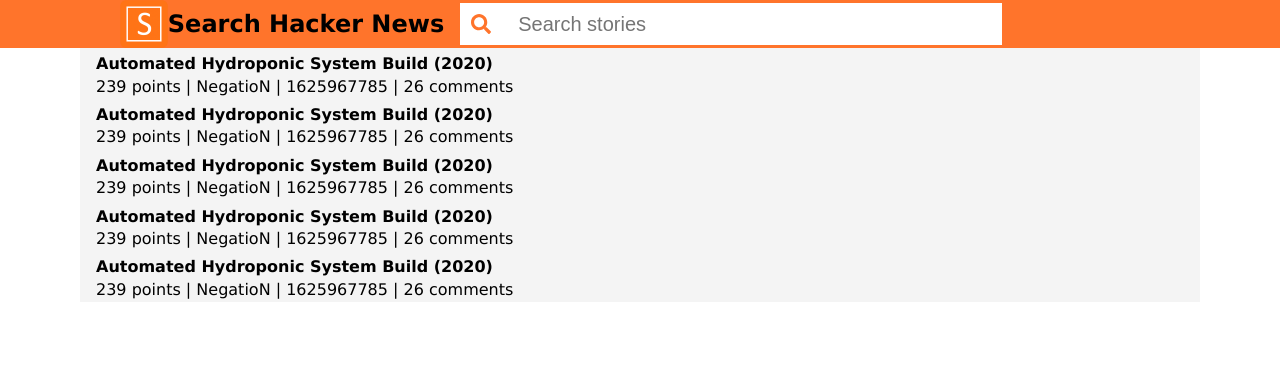
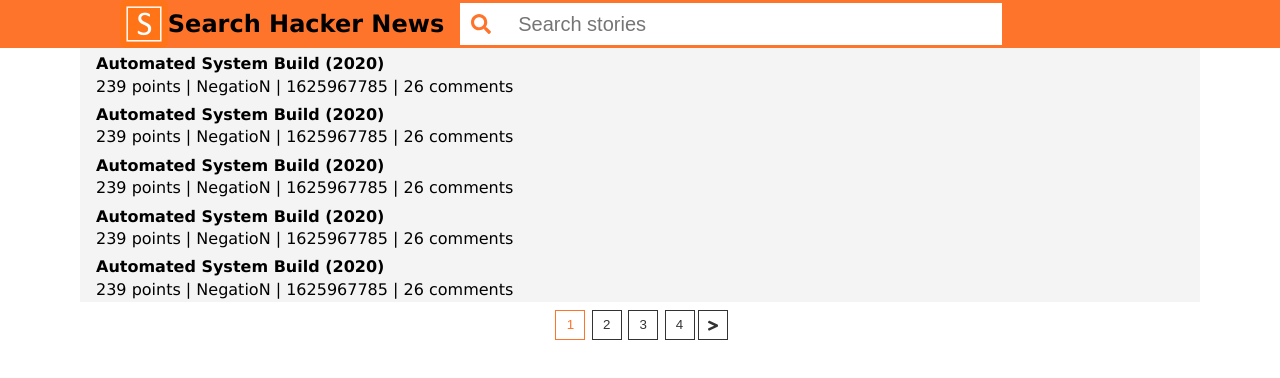
Before and after one commit to tom-motiejunas/hacker-news-search, a React (Vite) app: page / in a window 1280 px wide. Shown: the top 378 px of the page. Built offline with nearby package versions, Linux system fonts and the light colour scheme.

Commit message:
added search page navigation

```diff
--- a/src/components/header/header.component.css
+++ b/src/components/header/header.component.css
@@ -41,4 +41,5 @@
   border: none;
   color: var(--main-color);
   font-size: 20px;
+  cursor: pointer;
 }
--- a/src/components/list-item/list-item.component.css
+++ b/src/components/list-item/list-item.component.css
@@ -1,4 +1,4 @@
-.container {
+.stories-box {
   padding: 0.2rem 1rem;
 }
 .title {
--- a/src/components/list-item/list-item.component.jsx
+++ b/src/components/list-item/list-item.component.jsx
@@ -14,8 +14,8 @@
 
   render() {
     return (
-      <li className="container">
-        <h3 className="title">Automated Hydroponic System Build (2020)</h3>
+      <li className="stories-box">
+        <h3 className="title">{this.props.title}</h3>
         <div>
           <span className="points">{this.props.score} points</span>
           <span className="author">{this.props.author}</span>
--- a/src/components/list/list.component.jsx
+++ b/src/components/list/list.component.jsx
@@ -3,22 +3,27 @@
 import "./list.component.css";
 
 import ListItem from "../list-item/list-item.component";
+import SearchNav from "../search-nav/search-nav.component";
 
 import stories from "../../stories";
 
 function returnPageArr(arr, page, perPage) {
   const startIndex = perPage * (page - 1);
   const endIndex = perPage * page;
+  return arr.slice(startIndex, endIndex);
+}
 
-  return arr.slice(startIndex, endIndex);
+function pageNum(arr, perPage) {
+  return Math.ceil(arr.length / perPage);
 }
 
 function List() {
   const [page, setPage] = useState(1);
 
   return (
+    <section>
       <ul className="list-box">
-      {returnPageArr(stories, 1, 5).map((el) => (
+        {returnPageArr(stories, page, 5).map((el) => (
           <ListItem
             key={el.id}
             author={el.by}
@@ -29,6 +34,12 @@
           ></ListItem>
         ))}
       </ul>
+      <SearchNav
+        page={page}
+        pageNum={pageNum(stories, 5)}
+        pageFunc={setPage}
+      ></SearchNav>
+    </section>
   );
 }
 
--- /dev/null
+++ b/src/components/search-nav/search-nav.component.css
@@ -0,0 +1,31 @@
+.search-nav-box {
+  list-style: none;
+  display: flex;
+  align-items: center;
+  justify-content: center;
+  text-align: center;
+}
+.search-nav-box li {
+  padding: 0.5rem 0.2rem;
+}
+.search-nav-box > button {
+  padding: 0.5rem 0.2rem;
+}
+
+.btn {
+  height: 30px;
+  width: 30px;
+  background-color: #fff;
+  border: 1px #333 solid;
+  color: #333;
+  cursor: pointer;
+}
+
+.active {
+  border: 1px var(--main-color) solid;
+  color: var(--main-color);
+}
+
+.hidden {
+  display: none;
+}
--- /dev/null
+++ b/src/components/search-nav/search-nav.component.jsx
@@ -0,0 +1,68 @@
+import React from "react";
+
+import "./search-nav.component.css";
+
+import { FontAwesomeIcon } from "@fortawesome/react-fontawesome";
+import { faGreaterThan, faLessThan } from "@fortawesome/free-solid-svg-icons";
+
+function isFirstPage(page, decrement) {
+  if (page !== 1) {
+    return (
+      <button className="btn" onClick={decrement}>
+        <FontAwesomeIcon icon={faLessThan}></FontAwesomeIcon>
+      </button>
+    );
+  }
+}
+
+function isLastPage(page, pageNum, increment) {
+  if (page !== pageNum) {
+    return (
+      <button className="btn" onClick={increment}>
+        <FontAwesomeIcon icon={faGreaterThan}></FontAwesomeIcon>
+      </button>
+    );
+  }
+}
+
+function SearchNav(props) {
+  const increment = () => {
+    props.pageFunc(props.page + 1);
+  };
+  const decrement = () => {
+    props.pageFunc(props.page - 1);
+  };
+  const manual = (value) => {
+    props.pageFunc(value);
+  };
+
+  const buttons = [];
+
+  for (let i = 0; i < props.pageNum; i++) {
+    if (i + 1 === props.page) {
+      buttons.push(
+        <li key={i}>
+          <button className="btn active">{i + 1}</button>
+        </li>
+      );
+      continue;
+    }
+    buttons.push(
+      <li key={i}>
+        <button className="btn" onClick={() => manual(i + 1)}>
+          {i + 1}
+        </button>
+      </li>
+    );
+  }
+
+  return (
+    <ul className="search-nav-box">
+      {isFirstPage(props.page, decrement)}
+      {buttons}
+      {isLastPage(props.page, props.pageNum, increment)}
+    </ul>
+  );
+}
+
+export default SearchNav;
--- a/src/stories.js
+++ b/src/stories.js
@@ -9,7 +9,7 @@
     ],
     score: 239,
     time: 1625967785,
-    title: "Automated Hydroponic System Build (2020)",
+    title: "Automated System Build (2020)",
     type: "story",
     url: "https://kylegabriel.com/projects/2020/06/automated-hydroponic-system-build.html",
   },
@@ -23,7 +23,7 @@
     ],
     score: 239,
     time: 1625967785,
-    title: "Automated Hydroponic System Build (2020)",
+    title: "Automated System Build (2020)",
     type: "story",
     url: "https://kylegabriel.com/projects/2020/06/automated-hydroponic-system-build.html",
   },
@@ -37,7 +37,7 @@
     ],
     score: 239,
     time: 1625967785,
-    title: "Automated Hydroponic System Build (2020)",
+    title: "Automated System Build (2020)",
     type: "story",
     url: "https://kylegabriel.com/projects/2020/06/automated-hydroponic-system-build.html",
   },
@@ -51,7 +51,7 @@
     ],
     score: 239,
     time: 1625967785,
-    title: "Automated Hydroponic System Build (2020)",
+    title: "Automated System Build (2020)",
     type: "story",
     url: "https://kylegabriel.com/projects/2020/06/automated-hydroponic-system-build.html",
   },
@@ -65,7 +65,7 @@
     ],
     score: 239,
     time: 1625967785,
-    title: "Automated Hydroponic System Build (2020)",
+    title: "Automated System Build (2020)",
     type: "story",
     url: "https://kylegabriel.com/projects/2020/06/automated-hydroponic-system-build.html",
   },
@@ -156,7 +156,7 @@
   {
     by: "NegatioN",
     descendants: 26,
-    id: 27147853,
+    id: 271469853,
     kids: [
       27798380, 27799577, 27798083, 27798258, 27799286, 27798157, 27798900,
       27798260, 27798226, 27799050,
@@ -170,7 +170,7 @@
   {
     by: "NegatioN",
     descendants: 26,
-    id: 27147853,
+    id: 27141053,
     kids: [
       27798380, 27799577, 27798083, 27798258, 27799286, 27798157, 27798900,
       27798260, 27798226, 27799050,
@@ -184,7 +184,7 @@
   {
     by: "NegatioN",
     descendants: 26,
-    id: 27147853,
+    id: 27147843,
     kids: [
       27798380, 27799577, 27798083, 27798258, 27799286, 27798157, 27798900,
       27798260, 27798226, 27799050,
@@ -198,7 +198,7 @@
   {
     by: "NegatioN",
     descendants: 26,
-    id: 27147853,
+    id: 27147833,
     kids: [
       27798380, 27799577, 27798083, 27798258, 27799286, 27798157, 27798900,
       27798260, 27798226, 27799050,
@@ -212,7 +212,7 @@
   {
     by: "NegatioN",
     descendants: 26,
-    id: 27147853,
+    id: 27147823,
     kids: [
       27798380, 27799577, 27798083, 27798258, 27799286, 27798157, 27798900,
       27798260, 27798226, 27799050,
@@ -226,7 +226,7 @@
   {
     by: "NegatioN",
     descendants: 26,
-    id: 27147853,
+    id: 27147803,
     kids: [
       27798380, 27799577, 27798083, 27798258, 27799286, 27798157, 27798900,
       27798260, 27798226, 27799050,
@@ -240,7 +240,7 @@
   {
     by: "NegatioN",
     descendants: 26,
-    id: 27147853,
+    id: 27147813,
     kids: [
       27798380, 27799577, 27798083, 27798258, 27799286, 27798157, 27798900,
       27798260, 27798226, 27799050,
```
Lines whose indentation alone changed are shown as unchanged.
